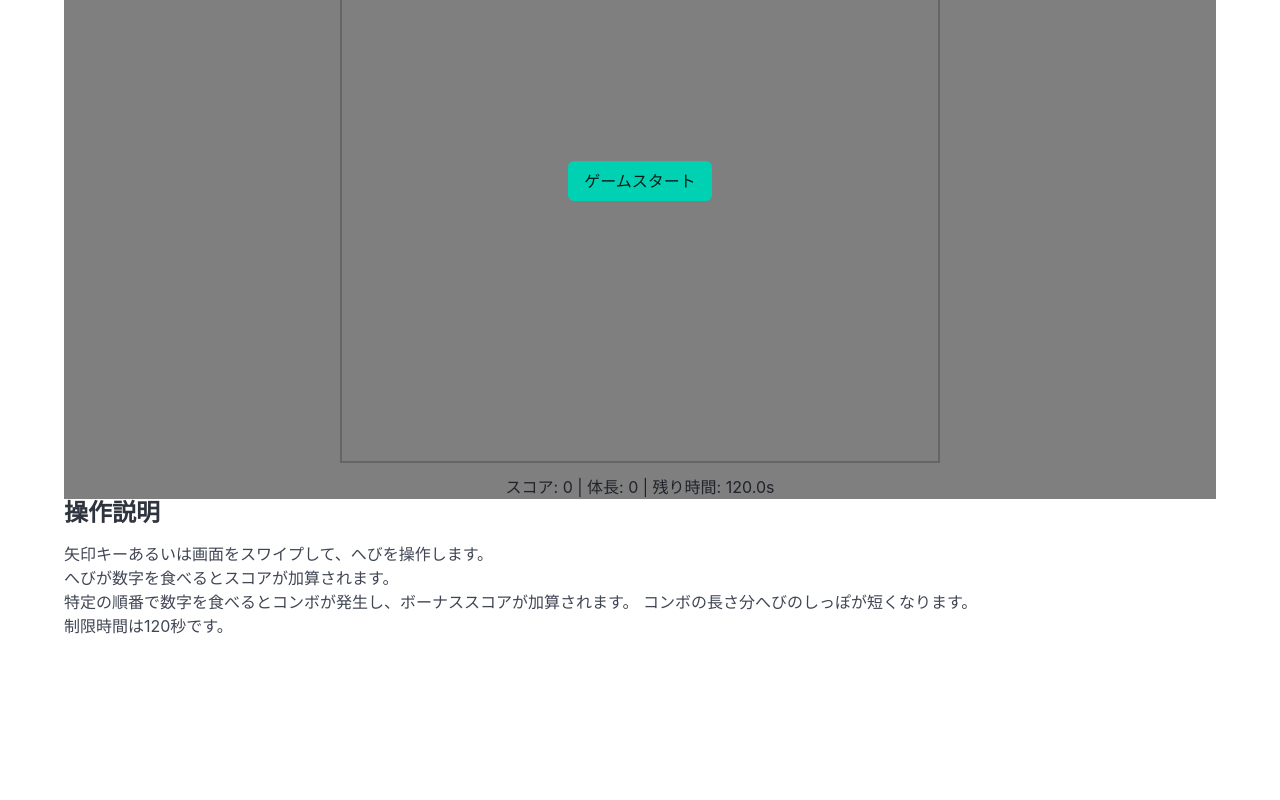
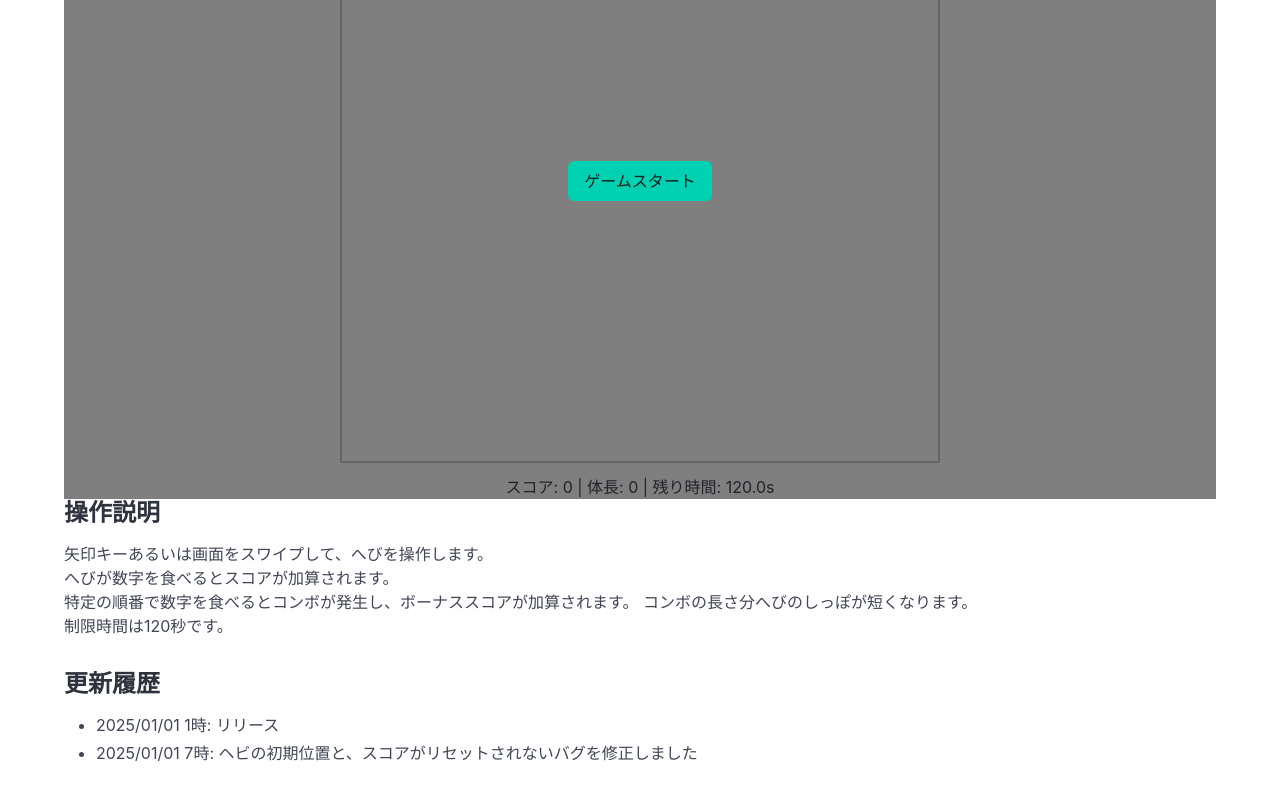
Before and after one commit to autotaker/new-year-snake-game, a Vue app: page / in a window 1280 px wide. Shown: the part 270-1070 px from the top of the page. Before the commit the page ends 956 px from the top, so only its background shows below. Built offline with nearby package versions, Linux system fonts and the light colour scheme; what @vueuse/gesture would draw is missing.

Commit message:
add update history section and fix initial snake position; reset score on game start

```diff
--- a/src/App.vue
+++ b/src/App.vue
@@ -32,6 +32,11 @@
           <br />
           制限時間は120秒です。
         </p>
+        <h3>更新履歴</h3>
+        <ul>
+          <li>2025/01/01 1時: リリース</li>
+          <li>2025/01/01 7時: ヘビの初期位置と、スコアがリセットされないバグを修正しました</li>
+        </ul>
       </div>
     </div>
   </section>
--- a/src/composables/useSnakeGame.ts
+++ b/src/composables/useSnakeGame.ts
@@ -53,10 +53,12 @@ export function useSnakeGame(
   canvas.height = ROWS * CELL_SIZE;
 
   // ========= 関数群(同内容) =========
+  const initX = Math.floor(COLS / 2);
+  const initY = Math.floor(ROWS / 2);
   const initGame = () => {
     snake = [
-      { x: 10, y: 10 },
-      { x: 9, y: 10 },
+      { x: initX + 1, y: initY },
+      { x: initX, y: initY },
     ];
     vx = 1;
     vy = 0;
@@ -64,6 +66,7 @@ export function useSnakeGame(
     ateStack = [];
     items = [];
     startTime = Date.now();
+    score = 0;
 
     for (let i = 0; i < MAX_ITEMS; i++) spawnItem();
     updateInfo();
```
